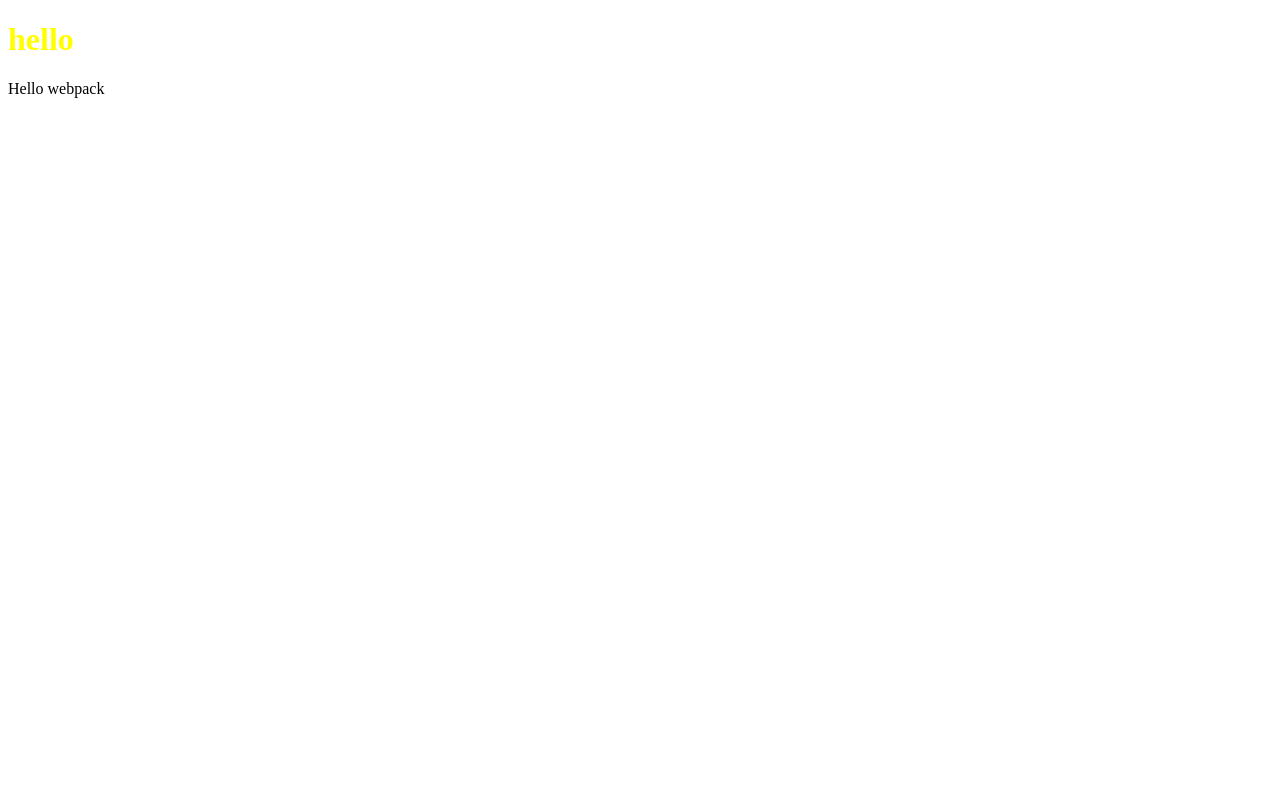
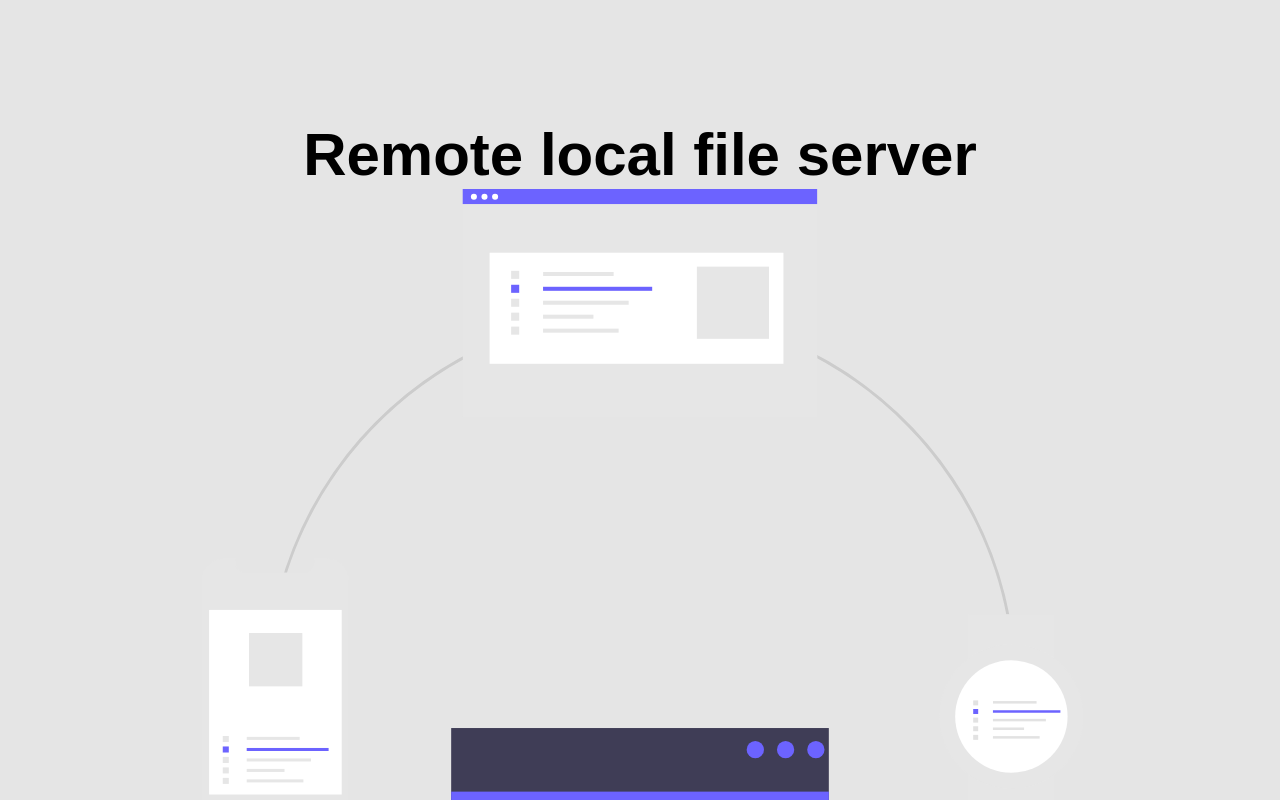
Before and after one commit to szymonbrud/File-server-on-old-computer, a website built with webpack: page dist/index.html in a window 1280 px wide. Shown: the top 800 px of the page. Built offline with Linux system fonts and the light colour scheme.

Commit message:
Add icons

```diff
--- a/src/index.js
+++ b/src/index.js
@@ -1,13 +1 @@
-import _ from 'lodash';
 import './scss/main.scss';
-
-function component() {
-  const element = document.createElement('div');
-
-  // Lodash, currently included via a script, is required for this line to work
-  element.innerHTML = _.join(['Hello', 'webpack'], ' ');
-
-  return element;
-}
-
-document.body.appendChild(component());
--- a/src/scss/main.scss
+++ b/src/scss/main.scss
@@ -1,3 +1,15 @@
-h1{
-  color: yellow;
+body{
+  width:100%;
+  padding: 0px;
+  margin:0px;
+  background-color: #e5e5e5;
+  font-family: 'Arial','sans','fantasy';
+  font-size:30px;
+  display: flex;
+  flex-direction: column;
 }
+#title{
+  width: 100%;
+  margin:120px 0px 0px 0px;
+  text-align: center;
+}
```
Also changed, not shown: dist/icons/server.svg (added), dist/index.html, dist/main.js.
